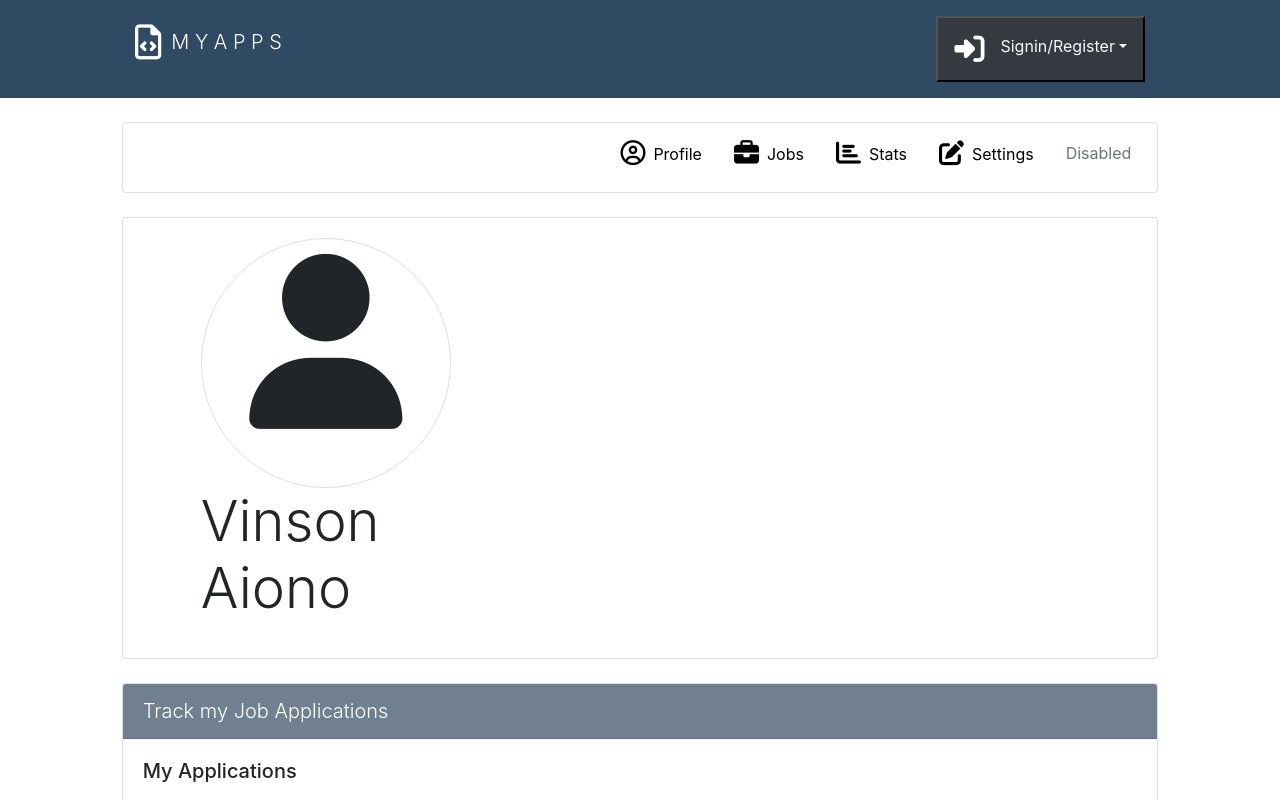
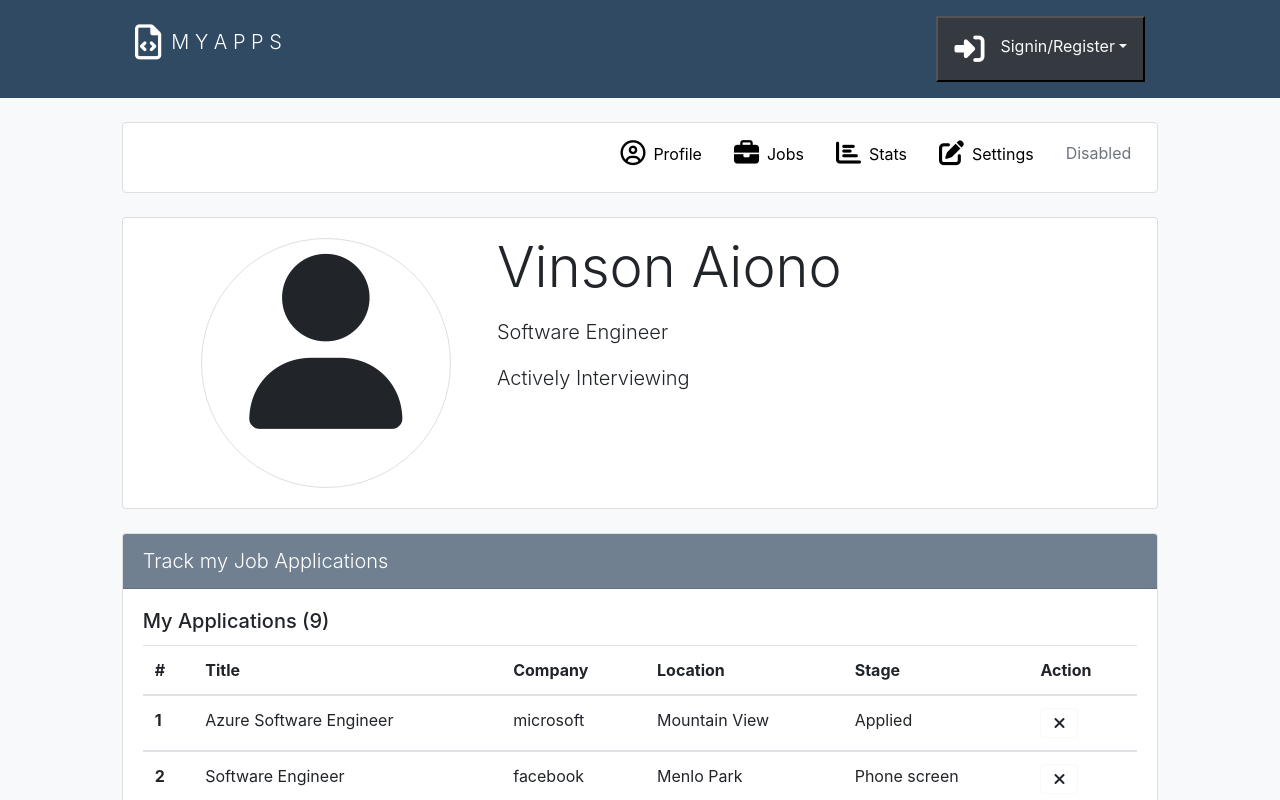
Before and after one commit to vinsonlaiono/jwt_angular, an Angular app in the folder client/: page /home/profile in a window 1280 px wide. Shown: the top 800 px of the page. Built offline with nearby package versions, Linux system fonts and the light colour scheme.

Commit message:
added stats component

```diff
--- a/client/src/app/app-routing.module.ts
+++ b/client/src/app/app-routing.module.ts
@@ -8,13 +8,15 @@ import { JobsComponent } from './components/jobs/jobs.component';
 import { HomeNavComponent } from './components/home-nav/home-nav.component';
 import { SettingsComponent } from './components/settings/settings.component';
 import { PageNotFoundComponent } from './components/page-not-found/page-not-found.component';
+import { StatsComponent } from './components/stats/stats.component';
 
 const routes: Routes = [
   { path: '', component: LoginComponent, children: [
     { path: 'home', component: HomeNavComponent, children : [
       { path : 'profile' , component: SecretComponent },
       { path : 'jobs' , component: JobsComponent },
-      { path : 'settings' , component: SettingsComponent }
+      { path : 'settings' , component: SettingsComponent },
+      { path : 'stats' , component: StatsComponent }
     ] },
   ]},
   { path: 'home', pathMatch: 'full', redirectTo: '/home/profile' },
--- a/client/src/app/app.module.ts
+++ b/client/src/app/app.module.ts
@@ -15,6 +15,7 @@ import { HomeNavComponent } from './components/home-nav/home-nav.component';
 import { SettingsComponent } from './components/settings/settings.component';
 import { PageNotFoundComponent } from './components/page-not-found/page-not-found.component';
 import { FooterComponent } from './components/footer/footer.component';
+import { StatsComponent } from './components/stats/stats.component';
 @NgModule({
   declarations: [
     AppComponent,
@@ -24,7 +25,8 @@ import { FooterComponent } from './components/footer/footer.component';
     HomeNavComponent,
     SettingsComponent,
     PageNotFoundComponent,
-    FooterComponent
+    FooterComponent,
+    StatsComponent
   ],
   imports: [
     BrowserModule,
--- a/client/src/app/components/home-nav/home-nav.component.html
+++ b/client/src/app/components/home-nav/home-nav.component.html
@@ -1,6 +1,6 @@
 <div class="container col-10 mt-4">
 
-  <ul id="home-nav" class="nav justify-content-end">
+  <ul id="home-nav" class="nav justify-content-end bg-white">
     <li class="nav-item">
       <a class="nav-link active" [routerLink] = "['/home', 'profile']">
         <i class="far fa-user-circle mr-2"></i>
@@ -14,7 +14,7 @@
       </a>
     </li>
     <li class="nav-item">
-      <a class="nav-link" [routerLink] = "['/home', 'settings']">
+      <a class="nav-link" [routerLink] = "['/home', 'stats']">
         <i class="fas fa-chart-bar mr-2"></i>
         <p>Stats</p>
       </a>
--- a/client/src/app/components/settings/settings.component.html
+++ b/client/src/app/components/settings/settings.component.html
@@ -6,7 +6,7 @@
                 <div class="col ">
                   <p class="lead ">Name</p>
                 </div>
-                <div class="col">
+                <div class="col bg-white">
                   <input type="text" class="form-control mb-4 p-4" placeholder="First Name">
                   <input type="text" class="form-control mb-4 p-4" placeholder="Last Name">
                 </div>
--- /dev/null
+++ b/client/src/app/components/stats/stats.component.html
@@ -0,0 +1,3 @@
+<p>
+  stats works!
+</p>
--- /dev/null
+++ b/client/src/app/components/stats/stats.component.ts
@@ -0,0 +1,15 @@
+import { Component, OnInit } from '@angular/core';
+
+@Component({
+  selector: 'app-stats',
+  templateUrl: './stats.component.html',
+  styleUrls: ['./stats.component.css']
+})
+export class StatsComponent implements OnInit {
+
+  constructor() { }
+
+  ngOnInit() {
+  }
+
+}
--- a/client/src/app/secret/secret.component.html
+++ b/client/src/app/secret/secret.component.html
@@ -4,14 +4,16 @@
         <div class="container col-11">
           <div class="row">
             <div class="col-4">
-              <div class="card-body text-left">
+              <div class="card-body text-center">
                 <div class="user-img">
                   <i class="fas fa-user"></i>
                 </div>
-                <p class="display-4">Vinson Aiono</p>
               </div>
             </div>
-            <div class="col">
+            <div class="col pt-3">
+                <p class="display-4">Vinson Aiono</p>
+                <p class="lead">Software Engineer</p>
+                <p class="lead">Actively Interviewing</p>
               <!-- this is it -->
             </div>
           </div>
@@ -22,8 +24,8 @@
                 Track my Job Applications
             </div>
             <div class="card-body">
-                <h5 class="card-title">My Applications</h5>
-                <p class="card-text">With supporting text below as a natural lead-in to additional content.</p>
+                <h5 class="card-title">My Applications ({{ jobs.length }})</h5>
+                <!-- <p class="card-text">With supporting text below as a natural lead-in to additional content.</p> -->
                 <table class="table table-hover">
                         <thead>
                           <tr>
@@ -31,7 +33,8 @@
                             <th scope="col">Title</th>
                             <th scope="col">Company</th>
                             <th scope="col">Location</th>
-                            <th scope="col">Status</th>
+                            <th scope="col">Stage</th>
+                            <th scope="col">Action</th>
                           </tr>
                         </thead>
                         <tbody *ngFor="let job of jobs">
@@ -41,6 +44,10 @@
                             <td>{{ job.company }}</td>
                             <td>{{ job.location }}</td>
                             <td>{{ job.status }}</td>
+                            <td>
+
+                              <i class="fas fa-times btn btn-light bg-white"></i>
+                            </td>
                           </tr>
 
                         </tbody>
--- a/client/src/app/secret/secret.component.ts
+++ b/client/src/app/secret/secret.component.ts
@@ -13,33 +13,33 @@ export class SecretComponent implements OnInit {
 
   LineChart = [];
   jobs:any = [
-    {'id' : '1', 'status':'applied', 'title' : 'Azure Software Engineer', 'company' : 'microsoft', 'location' : 'Mountain View'},
+    {'id' : '1', 'status':'Applied', 'title' : 'Azure Software Engineer', 'company' : 'microsoft', 'location' : 'Mountain View'},
     {'id' : '2', 'status':'Phone screen', 'title' : 'Software Engineer', 'company' : 'facebook', 'location' : 'Menlo Park'},
     {'id' : '3', 'status':'Round 1', 'title' : 'Jr Web Devleoper', 'company' : 'apple', 'location' : 'Sunnyvale'},
-    {'id' : '4', 'status':'applied', 'title' : 'Jr Web Devleoper', 'company' : 'linkedin', 'location' : 'Sunnyvale'},
+    {'id' : '4', 'status':'Applied', 'title' : 'Jr Web Devleoper', 'company' : 'linkedin', 'location' : 'Sunnyvale'},
     {'id' : '5', 'status':'Phone screen', 'title' : 'Azure Software Engineer', 'company' : 'microsoft', 'location' : 'Mountain View'},
     {'id' : '6', 'status':'Phone screen', 'title' : 'Jr Web Devleoper', 'company' : 'github', 'location' : 'Sunnyvale'},
-    // {'id' : '7', 'status':'applied', 'title' : 'Jr Web Devleoper', 'company' : 'linkedin', 'location' : 'Sunnyvale'},
-    // {'id' : '8', 'status':'Round 1', 'title' : 'Azure Software Engineer', 'company' : 'microsoft', 'location' : 'Mountain View'},
-    // {'id' : '9', 'status':'applied', 'title' : 'Jr Web Devleoper', 'company' : 'github', 'location' : 'Sunnyvale'},
+    {'id' : '7', 'status':'applied', 'title' : 'Jr Web Devleoper', 'company' : 'linkedin', 'location' : 'Sunnyvale'},
+    {'id' : '8', 'status':'Round 1', 'title' : 'Azure Software Engineer', 'company' : 'microsoft', 'location' : 'Mountain View'},
+    {'id' : '9', 'status':'applied', 'title' : 'Jr Web Devleoper', 'company' : 'github', 'location' : 'Sunnyvale'},
   ]
   constructor( private authService : AuthService, private _router:Router) { }
 
   ngOnInit() {
-
+    this.getDate();
 
     this.LineChart = new Chart('lineChart', {
       type : 'line',
       data: {
         labels: ['January', 'February', 'March', 'April', 'May', 'June', 'July'],
         datasets: [{
-            label: 'My First dataset',
+            label: 'Current Week',
             //backgroundColor: 'rgb(255, 99, 132)',
             borderColor: 'rgb(255, 99, 132)',
             data: [0, 10, 50, 20, 20, 30, 32]
         },
         {
-          label: 'My Second dataset',
+          label: 'Previous Week',
           //backgroundColor: 'rgb(255, 99, 132)',
           borderColor: 'rgb(25, 99, 132)',
           data: [10, 0, 30, 40, 20, 35, 22]
@@ -58,4 +58,9 @@ export class SecretComponent implements OnInit {
     })
   }
 
+  getDate(){
+    let date = new Date().toString();
+    let d = date.split(' ')
+    console.log(d);
+  }
 }
--- a/client/src/index.html
+++ b/client/src/index.html
@@ -14,7 +14,7 @@
   <script src="https://kit.fontawesome.com/6994b2b1a2.js"></script>
 
 </head>
-<body>
+<body class="bg-light">
   <app-root-component></app-root-component>
 </body>
 </html>
```
Also changed, not shown: client/src/app/components/stats/stats.component.css (added), 1 other file (tests, documents, lock files or other folders).
